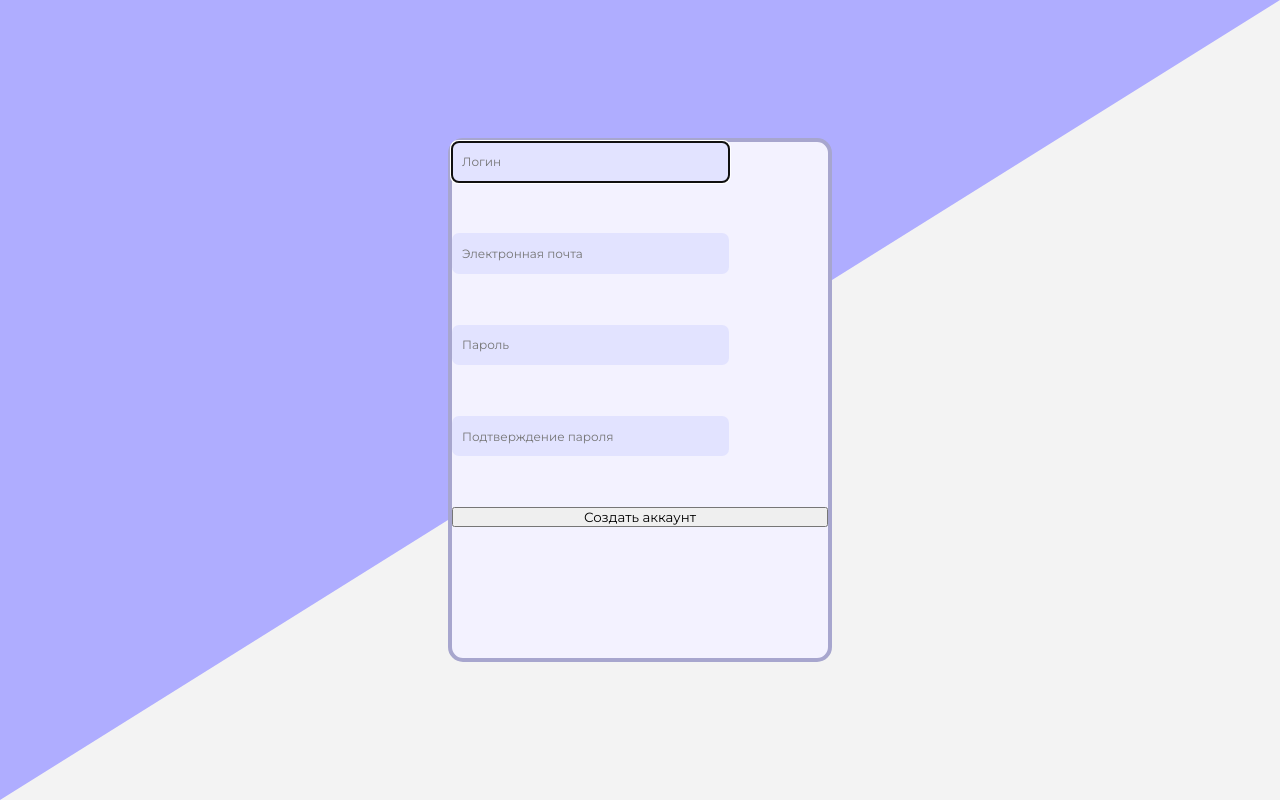
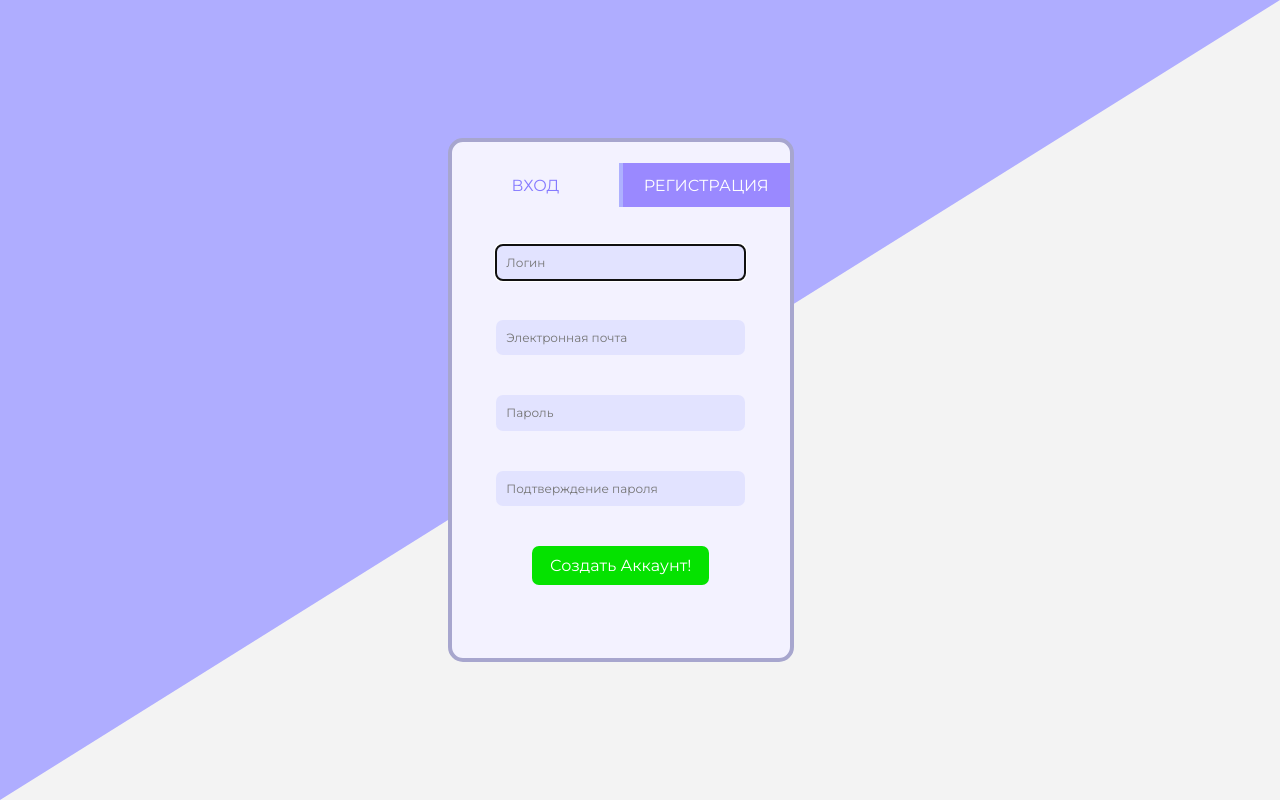
Before and after one commit to kirillkaz/gamenet_site, a Django app: template gameNetProj/profiles/templates/auth_register/register_auth.html in a window 1280 px wide. Run offline with Django 4.2, Linux system fonts and the light colour scheme; the template is opened without the code that fills it: values that come from a table or form of the project are taken from there, others are empty; parts of the project's set-up code (start-up, migrations or seed data) failed here and were passed over.

Commit message:
upgraded front for auth_register page

```diff
--- a/gameNetProj/profiles/static/css/style.css
+++ b/gameNetProj/profiles/static/css/style.css
@@ -12,10 +12,7 @@ body {
     width: 100vw;
     height: 100vh;
 }
-form {
-    width: 100vw;
-    height: 100vh;
-}
+
 .poly {
     position: absolute;
     width: 100vw;
@@ -29,30 +26,81 @@ form {
     z-index: -1000;
 }
 
+.content{
+    display: flex;
+    position: absolute;
+
+    top: 17.2%;
+    left: 35%;
+
+    width: 27%;
+    height: 65.55%;
+
+    background-color: #F3F2FF;
+    border: 4px solid #A7A6CE;
+    border-radius: 15px;
+    z-index: 5;
+}
+
+.form_container{
+    display: flex;
+    flex-direction: row;
+    height: 8.47%;
+    width: 100%;
+    position: absolute;
+    top: 4.23%;
+    z-index: 100;
+}
+
+.text_auth, .text_register{
+    display: flex;
+    height: 100%;
+    width:50%;
+    text-align: center;
+    justify-content: center;
+    align-items: center;
+    color: #857AFF;
+}
+
+.text_auth{
+    border-right: 2px solid #AEB1FF;
+}
+
+.text_register{
+    border-left: 2px solid #AEB1FF;
+}
+
+.active{
+    background-color: #9A89FF;
+    color: white;
+}
+
 .registerForm{
     display: flex;
     flex-direction: column;
     vertical-align: middle;
 
     position: absolute;
-    top: 17.2%;
-    left: 35%;
+    top: 20%;
+    /*left: 35%;*/
 
-    width: 30%;
-    height: 65.55%;
+    width: 100%;
+    height: 100%;
 
     margin: auto;
-    background-color: #F3F2FF;
-    border: 4px solid #A7A6CE;
-    border-radius: 15px;
     z-index: 20;
+}
+
+.registerForm p{
+    display: flex;
+    align-items: center;
+    vertical-align: middle;
+    justify-content: center;
 }
 
 .authForm{
     display: flex;
     flex-direction: column;
-    vertical-align: middle;
-    justify-content: center;
     width: 30%;
     height: 65.55%;
 
@@ -71,10 +119,23 @@ form {
     font-size: 12px;
 
     padding-left: 10px;
-    padding-top: 3.39%;
-    padding-bottom: 3.39%;
-    margin-bottom: 51px;
+    padding-top: 3%;
+    padding-bottom: 3%;
+    margin-bottom: 40px;
 
     border: none;
     border-radius: 7px;
 }
+
+.submit_button{
+    width: 52.5%;
+    background-color: #05E200;
+    color: white;
+    border: none;
+    border-radius: 7px;
+    font-size: 16px;
+    align-self: center;
+    padding-left: 0px;
+    padding-top: 3%;
+    padding-bottom: 3%;
+}
--- a/gameNetProj/profiles/templates/auth_register/register_auth.html
+++ b/gameNetProj/profiles/templates/auth_register/register_auth.html
@@ -12,10 +12,13 @@
 </head>
 <body>
 <div class="header"></div>
+<div class="poly"></div>
+<div id="app" class="content">
 
-<div id="app" class="content">
-    <div class="poly"></div>
-
+    <div class="form_container">
+	<div class="text_auth">ВХОД</div>
+	<div class="text_register active">РЕГИСТРАЦИЯ</div>
+    </div>
     <form method="post">
     {% csrf_token %}
     <div class="registerForm">
@@ -23,7 +26,7 @@
        {% for field in register_form %}
         <p>{{field}}</p>
        {% endfor %}
-        <input class="submit_button" name='signtype' type="submit" value='Создать аккаунт'>
+        <input class="submit_button" name='signtype' type="submit" value='Создать Аккаунт!'>
    </div>
     </form>
 
```
